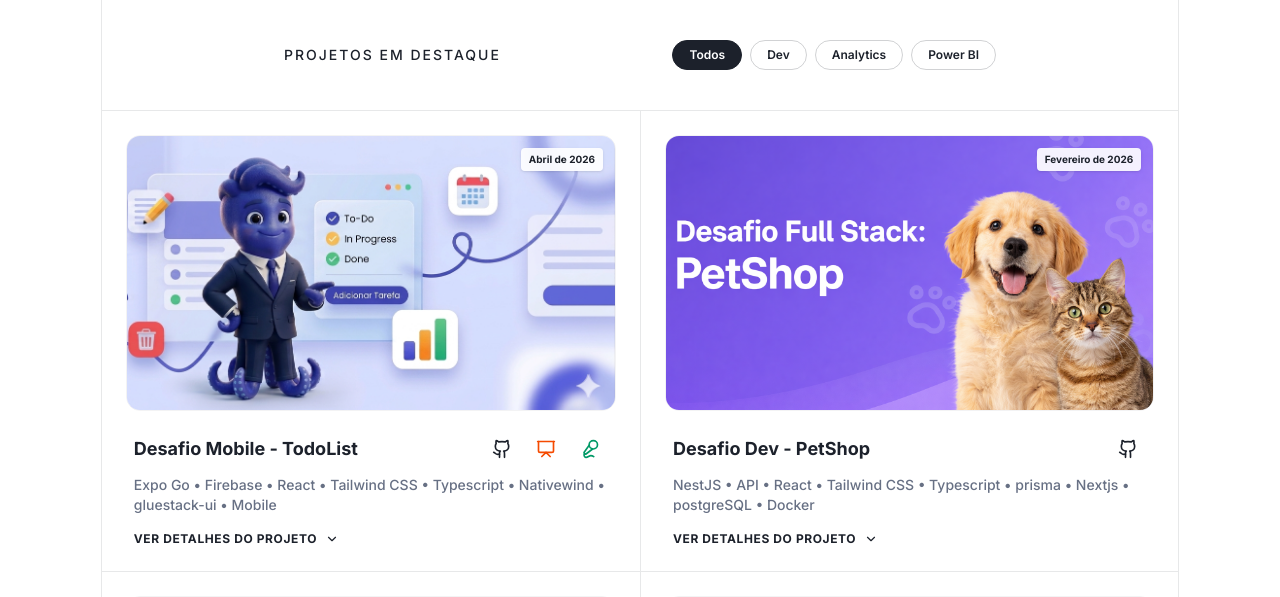
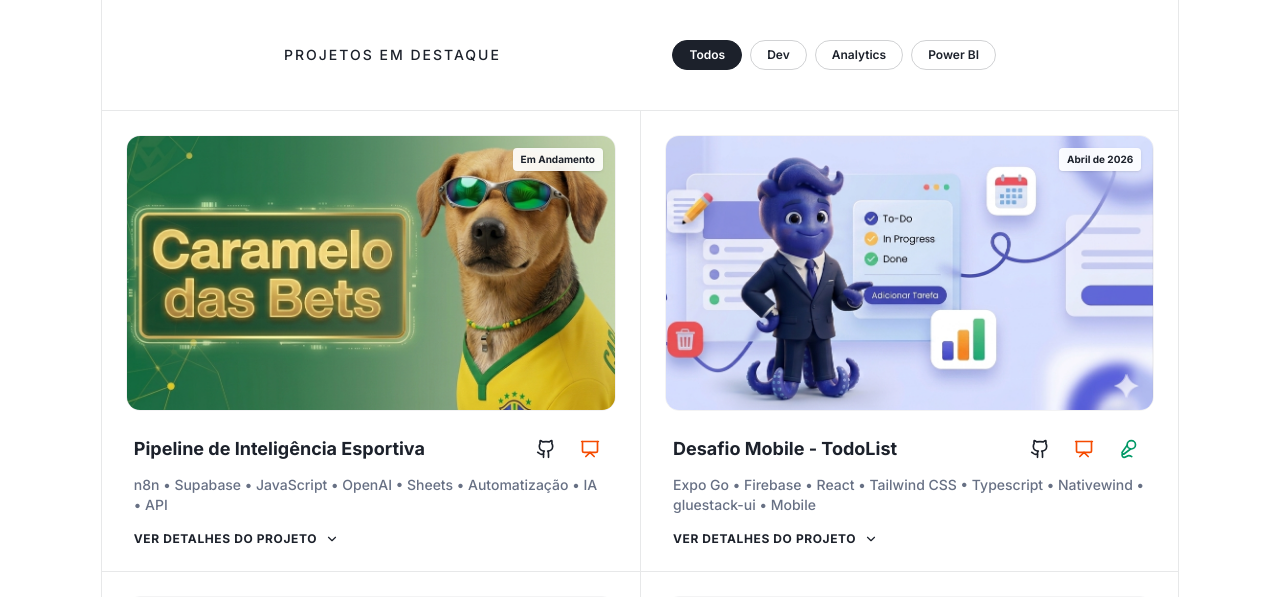
Before and after one commit to micaellimaj/portfolio, a Next.js app in the folder Typefolio-1.0.0/: page / in a window 1280 px wide. Shown: the part 1300-1897 px from the top of the page. Built offline with nearby package versions, Linux system fonts and the light colour scheme; grey boxes are pictures that could not be loaded.

Commit message:
Atualização Portfólio

```diff
--- a/Typefolio-1.0.0/src/app/components/home/featured-work/index.tsx
+++ b/Typefolio-1.0.0/src/app/components/home/featured-work/index.tsx
@@ -8,6 +8,16 @@ const FeaturedWork = () => {
     const [filter, setFilter] = useState("Todos");
 
     const featureWork = [
+         {
+            title: "Pipeline de Inteligência Esportiva",
+            date: "Em Andamento",
+            category: "Analytics",
+            description: "Este projeto é uma solução de Engenharia de Dados e Observabilidade voltada ao mercado de apostas esportivas. A arquitetura vai além da simples coleta: ela implementa cálculos estatísticos para identificar Value Betting (Apostas de Valor) e possui um sistema de governança para monitorar a saúde da IA.",
+            image: "/images/feature-work/caramelo.png",
+            roles: ["n8n", "Supabase", "JavaScript", "OpenAI", "Sheets","Automatização","IA","API"],
+            github_url: "https://github.com/micaellimaj/Caramelo-das-Bets-Pipeline-de-Inteligencia-Esportiva",
+            slides_url: "https://gamma.app/docs/Pipeline-de-Inteligencia-Esportiva-387c3y1sifsjozj?mode=doc",
+        },
         {
             title: "Desafio Mobile -  TodoList",
             date: "Abril de 2026",
```
Also changed, not shown: Typefolio-1.0.0/public/images/feature-work/caramelo.png (added).
